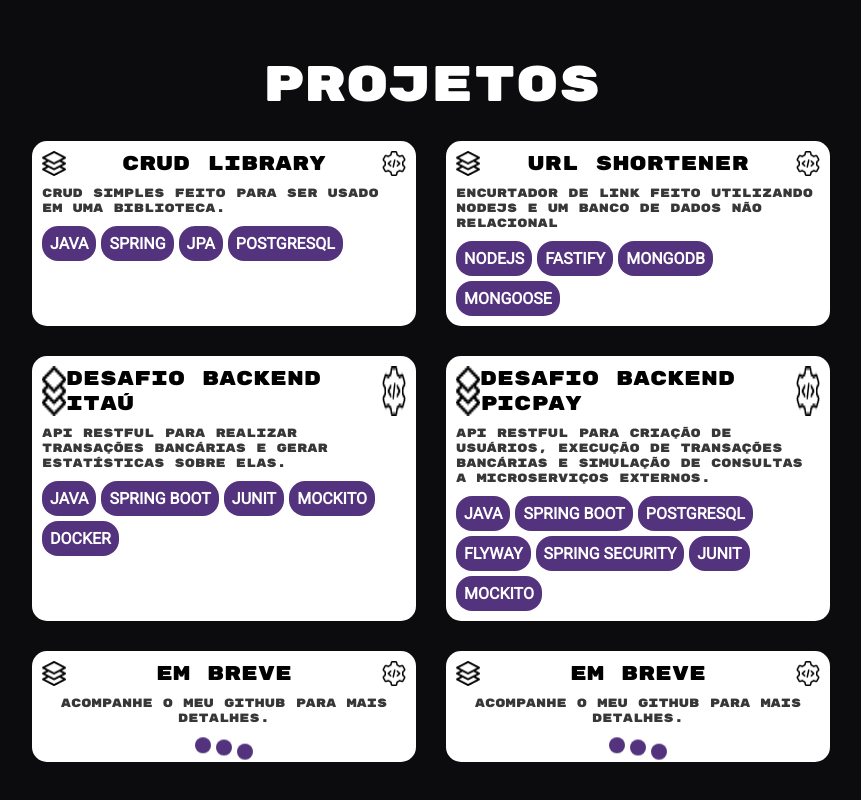
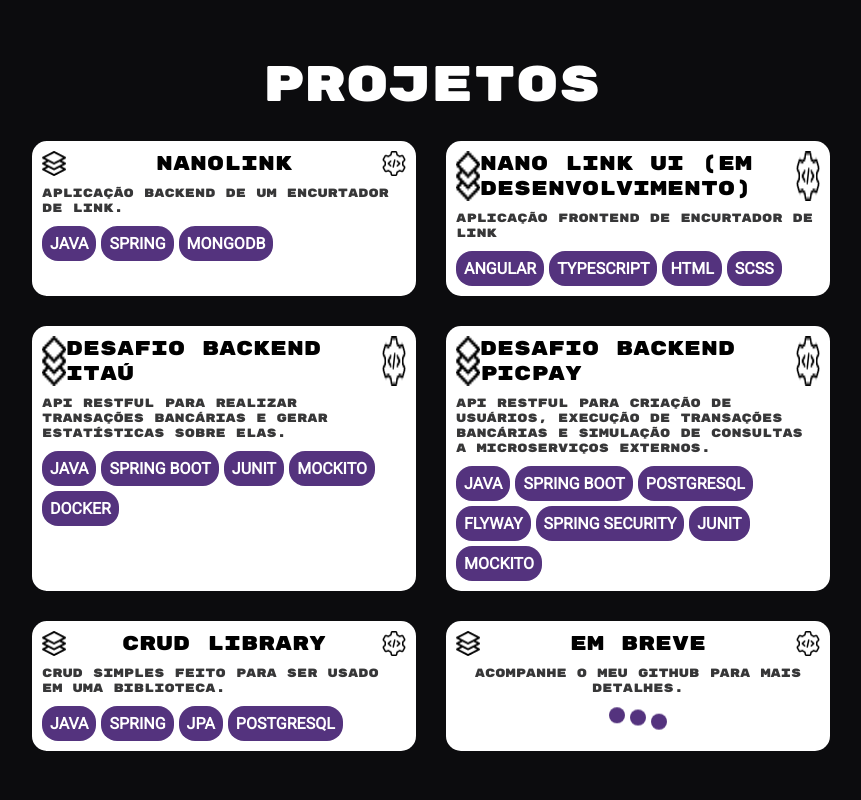
Before and after one commit to patrickmarinho/Portfolio, a plain HTML site: page index.html in a window 1280 px wide. Shown: the part 1298-2098 px from the top of the page, without its empty margins (209-1070 px from the left). Drawn offline with Linux system fonts and the light colour scheme; a web font is replaced by a local one.

Commit message:
feat: add new styles and layout

```diff
--- a/index.html
+++ b/index.html
@@ -51,7 +51,7 @@
             </div>
             <div class="Sobre-mim-container">
                 <H1 class="Sobre-mim-container-h1">Sobre Mim</H1>
-                <p class="Sobre-mim-container-p">Estudante de ciência da computação, dedicado aos estudos. sou uma pessoa que adora desafios e sempre busca sair da zona de conforto.
+                <p class="Sobre-mim-container-p">Estudante de ciência da computação, autoditada. Gosto de resolver problemas e desenvolver algoritmos.
                 <br>
                 <br>
                 Ao longo dos meus estudos tenho construido uma base sólida de conhecimento na área de backend.
@@ -63,32 +63,31 @@
         <section id="Projetos" class="Projetos">
             <h1 class="titulo-projetos">PROJETOS</h1>
             <ul class = ul-projetos>
-                <a class="ul-projetos-link" href="https://github.com/patrickmarinho/Crud-Library">
+                <a class="ul-projetos-link" href="https://github.com/patrickmarinho/NanoLink">
                     <div class="titulo-projeto projeto1">
                         <img class="titulo-projeto-img" src="./assets/projects-icon.png" alt="" srcset="">
-                        <h1 class="titulo-projeto-h1">CRUD Library</h1>
+                        <h1 class="titulo-projeto-h1">NanoLink</h1>
                         <img class="titulo-projeto-img" src="./assets/projects-icon-2.png" alt="">
                     </div>
-                    <p class="descricao-projeto">CRUD Simples feito para ser usado em uma biblioteca.</p>
+                    <p class="descricao-projeto">Aplicação backend de um Encurtador de Link.</p>
                     <div class="linguagens-projeto">
                         <span class="linguagens-projeto-span">JAVA</span>
                         <span class="linguagens-projeto-span">SPRING</span>
-                        <span class="linguagens-projeto-span">JPA</span>
-                        <span class="linguagens-projeto-span">POSTGRESQL</span>
+                        <span class="linguagens-projeto-span">MONGODB</span>
                     </div>
                 </a>
-                <a class="ul-projetos-link" href="https://github.com/patrickmarinho/Url-Shortener">
+                <a class="ul-projetos-link" href="https://github.com/patrickmarinho/nanolink-ui">
                     <div class="titulo-projeto projeto2">
                         <img class="titulo-projeto-img" src="./assets/projects-icon.png" alt="" srcset="">
-                        <h1 class="titulo-projeto-h1">URL Shortener</h1>
+                        <h1 class="titulo-projeto-h1">Nano Link UI (Em desenvolvimento)</h1>
                         <img class="titulo-projeto-img" src="./assets/projects-icon-2.png" alt="">
                     </div>
-                    <p class="descricao-projeto projeto2-p">Encurtador de link feito utilizando Nodejs e um banco de dados não relacional</p>
+                    <p class="descricao-projeto projeto2-p">Aplicação frontend de Encurtador de link</p>
                     <div class="linguagens-projeto projeto2-span">
-                        <span class="linguagens-projeto-span">NODEJS</span>
-                        <span class="linguagens-projeto-span">FASTIFY</span>
-                        <span class="linguagens-projeto-span">MONGODB</span>
-                        <span class="linguagens-projeto-span">MONGOOSE</span>
+                        <span class="linguagens-projeto-span">ANGULAR</span>
+                        <span class="linguagens-projeto-span">TYPESCRIPT</span>
+                        <span class="linguagens-projeto-span">HTML</span>
+                        <span class="linguagens-projeto-span">SCSS</span>
                     </div>
                 </a>
                 <a class="ul-projetos-link" href="https://github.com/patrickmarinho/desafio-Itau">
@@ -106,7 +105,7 @@
                         <span class="linguagens-projeto-span">DOCKER</span>
                     </div>
                 </a>
-                <a class="ul-projetos-link" href="https://github.com/patrickmarinho">
+                <a class="ul-projetos-link" href="https://github.com/patrickmarinho/desafio-PicPay">
                     <div class="titulo-projeto">
                         <img class="titulo-projeto-img" src="./assets/projects-icon.png" alt="" srcset="">
                         <h1 class="titulo-projeto-h1">DESAFIO BACKEND PICPAY</h1>
@@ -123,17 +122,18 @@
                         <span class="linguagens-projeto-span">MOCKITO</span>
                     </div>
                 </a>
-                <a class="ul-projetos-link" href="https://github.com/patrickmarinho">
+                <a class="ul-projetos-link" href="https://github.com/patrickmarinho/Crud-Library">
                     <div class="titulo-projeto">
                         <img class="titulo-projeto-img" src="./assets/projects-icon.png" alt="" srcset="">
-                        <h1 class="titulo-projeto-h1">EM BREVE</h1>
+                        <h1 class="titulo-projeto-h1">CRUD Library</h1>
                         <img class="titulo-projeto-img" src="./assets/projects-icon-2.png" alt="">
                     </div>
-                    <p class="descricao-projeto projeto5-p">Acompanhe o meu github para mais detalhes.</p>
+                    <p class="descricao-projeto projeto5-p">CRUD Simples feito para ser usado em uma biblioteca.</p>
                     <div class="linguagens-projeto projeto5-span">
-                        <span class="linguagens-projeto-span span-EmBreve1-projeto5"></span>
-                        <span class="linguagens-projeto-span span-EmBreve2-projeto5"></span>
-                        <span class="linguagens-projeto-span span-EmBreve3-projeto5"></span>
+                        <span class="linguagens-projeto-span">JAVA</span>
+                        <span class="linguagens-projeto-span">SPRING</span>
+                        <span class="linguagens-projeto-span">JPA</span>
+                        <span class="linguagens-projeto-span">POSTGRESQL</span>
                     </div>
                 </a>
                 <a class="ul-projetos-link" href="https://github.com/patrickmarinho">
--- a/style.css
+++ b/style.css
@@ -360,7 +360,7 @@ a{
     flex-wrap: wrap;
     gap: 5px;
 }
-.projeto5-p, .projeto6-p, .projeto5-span, .projeto6-span{
+.projeto6-p, .projeto6-span{
     justify-content: center;
     text-align: center;
     align-items: center;
```
